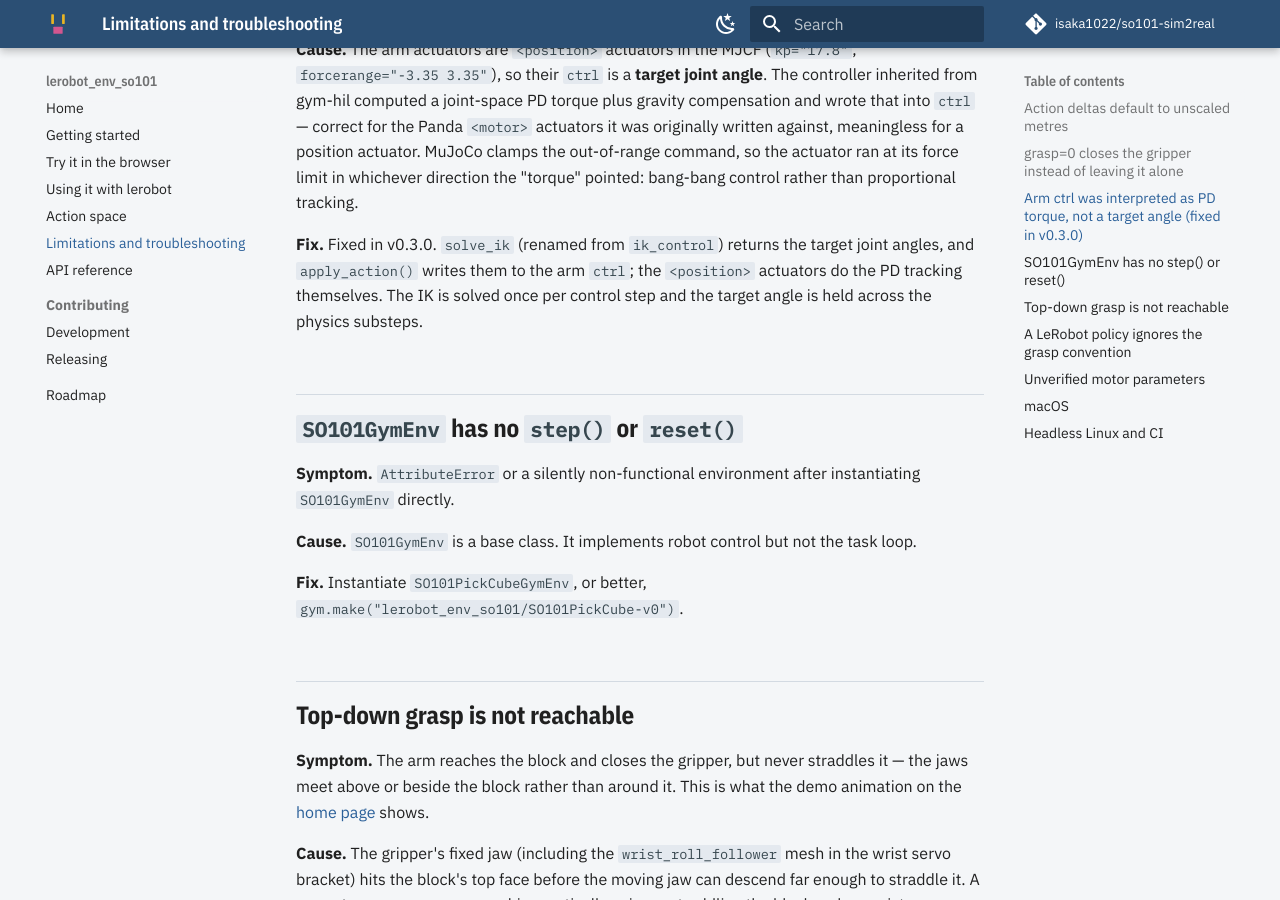
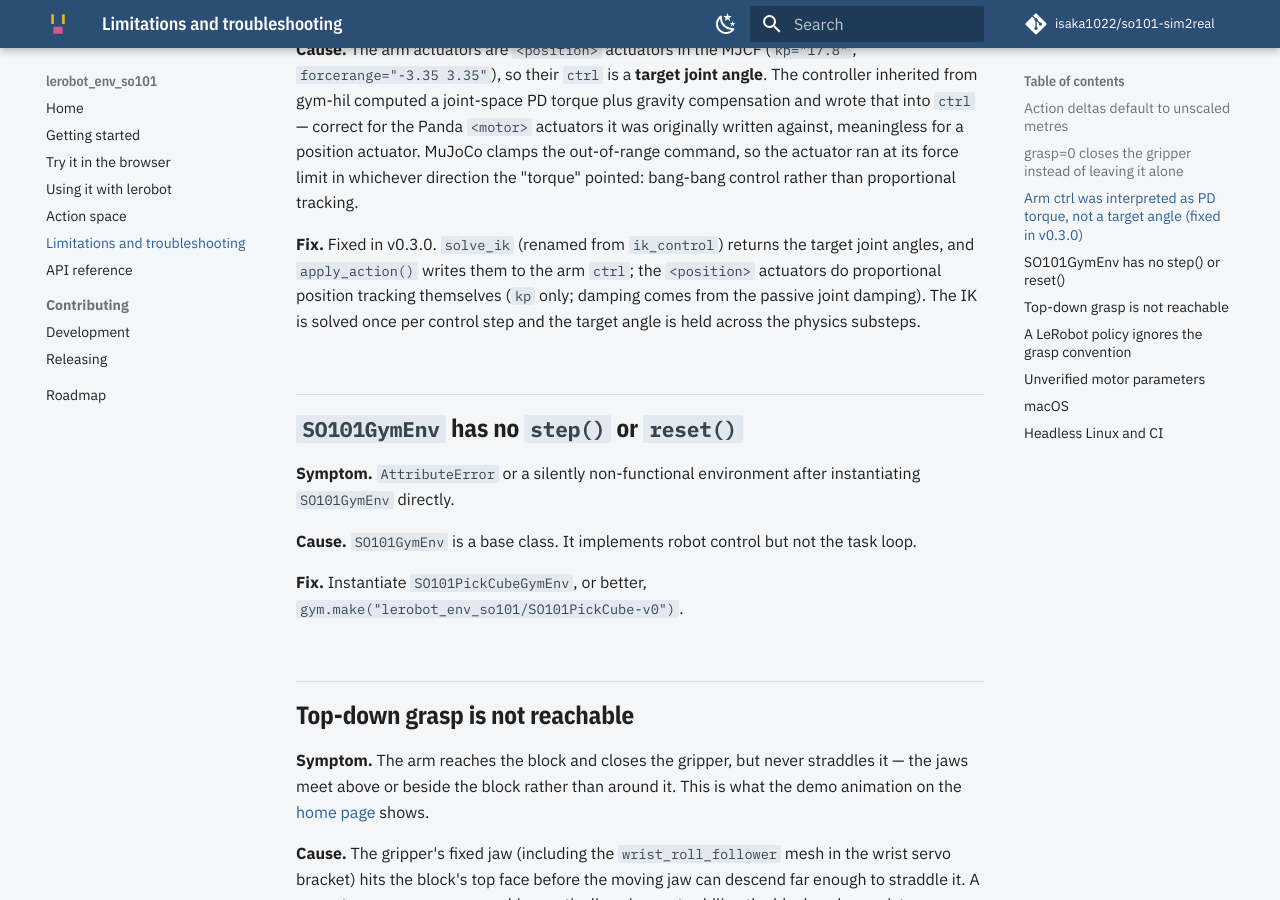
Before and after one commit to isaka1022/so101-sim2real, an MkDocs documentation site: the page built from docs/limitations.md, in a window 1280 px wide and 900 px high, scrolled down 1347 px. Built offline with MkDocs 1.6.1 and Material for MkDocs 9.7.7, drawn with Linux system fonts in a browser that asks for light colours; comment, search, counter and statistics services are not loaded.

Commit message:
docs(env): say the position actuators are proportional, not PD
The MJCF sets kp only (no kv) on the arm's <position> actuators, so
they perform pure proportional position tracking, not PD tracking.
Confirmed via actuator_gainprm/actuator_biasprm at runtime.

Co-Authored-By: Claude Fable 5.1 <noreply@anthropic.com>

```diff
--- a/docs/limitations.md
+++ b/docs/limitations.md
@@ -61,8 +61,9 @@ control rather than proportional tracking.
 
 **Fix.** Fixed in v0.3.0. `solve_ik` (renamed from `ik_control`) returns the
 target joint angles, and `apply_action()` writes them to the arm `ctrl`; the
-`<position>` actuators do the PD tracking themselves. The IK is solved once per
-control step and the target angle is held across the physics substeps.
+`<position>` actuators do proportional position tracking themselves (`kp`
+only; damping comes from the passive joint damping). The IK is solved once
+per control step and the target angle is held across the physics substeps.
 
 ## `SO101GymEnv` has no `step()` or `reset()`
 
```
Also changed, not shown: packages/lerobot_env_so101/README.md (+4 -3 lines), 1 other file.
